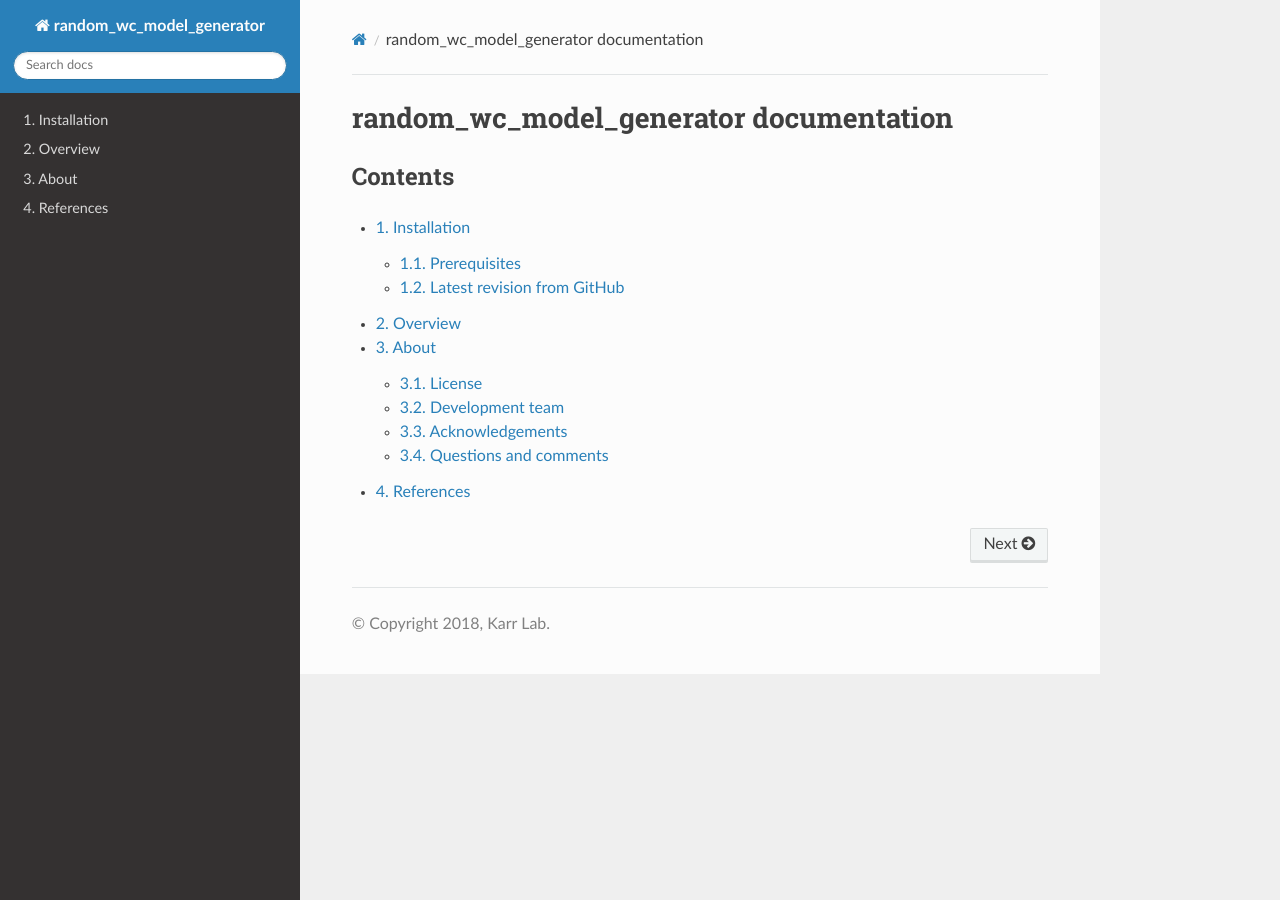
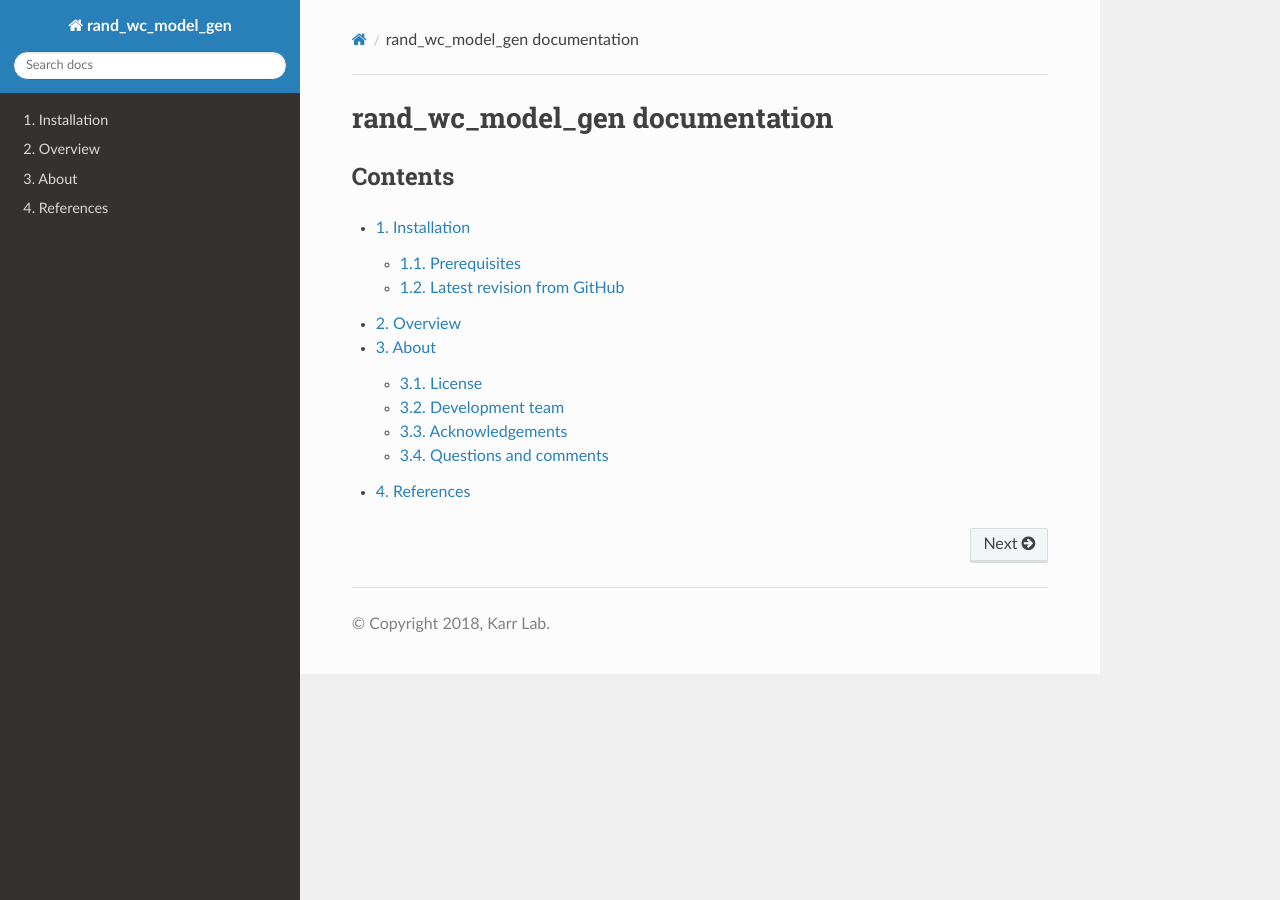
Before and after one commit to KarrLab/rand_wc_model_gen, a Sphinx documentation site: the page built from docs/index.rst, in a window 1280 px wide. Built offline with Sphinx 7.4.7 and the Read the Docs theme 2.0.0, drawn with Linux system fonts in a browser that asks for light colours; pages that are not in the unit, such as notebooks, are missing from menus.

Commit message:
renaming to rand_wc_model_gen

```diff
--- a/docs/conf.py
+++ b/docs/conf.py
@@ -48,7 +48,7 @@ source_suffix = '.rst'
 master_doc = 'index'
 
 # General information about the project.
-project = u'random_wc_model_generator'
+project = u'rand_wc_model_gen'
 copyright = u'{}, Karr Lab'.format(datetime.datetime.now().year)
 author = u'Karr Lab'
 
@@ -57,7 +57,7 @@ author = u'Karr Lab'
 # built documents.
 #
 # The short X.Y version.
-filename = os.path.join(os.path.dirname(__file__), '..', 'random_wc_model_generator', 'VERSION')
+filename = os.path.join(os.path.dirname(__file__), '..', 'rand_wc_model_gen', 'VERSION')
 with open(filename, 'r') as file:
     version = file.read()
 # The full version, including alpha/beta/rc tags.
@@ -141,9 +141,9 @@ def linkcode_resolve(domain, info):
         return None
     rel_filename = info['module'].replace('.', '/')
     if os.path.isfile(os.path.join(os.path.dirname(__file__), '..', rel_filename + '.py')):
-        return "https://github.com/KarrLab/random_wc_model_generator/blob/master/{}.py".format(rel_filename)
+        return "https://github.com/KarrLab/rand_wc_model_gen/blob/master/{}.py".format(rel_filename)
     else:
-        return "https://github.com/KarrLab/random_wc_model_generator/blob/master/{}/__init__.py".format(rel_filename)
+        return "https://github.com/KarrLab/rand_wc_model_gen/blob/master/{}/__init__.py".format(rel_filename)
 
 
 # -- napoleon options -----------------------------------------------------
@@ -180,7 +180,7 @@ html_theme_path = [sphinx_rtd_theme.get_html_theme_path()]
 # The name for this set of Sphinx documents.
 # "<project> v<release> documentation" by default.
 #
-# html_title = u'random_wc_model_generator v0.0.1'
+# html_title = u'rand_wc_model_gen v0.0.1'
 
 # A shorter title for the navigation bar.  Default is the same as html_title.
 #
@@ -280,7 +280,7 @@ html_show_copyright = True
 # html_search_scorer = 'scorer.js'
 
 # Output file base name for HTML help builder.
-htmlhelp_basename = 'random_wc_model_generator-doc'
+htmlhelp_basename = 'rand_wc_model_gen-doc'
 
 # -- Options for LaTeX output ---------------------------------------------
 
@@ -306,7 +306,7 @@ latex_elements = {
 # (source start file, target name, title,
 #  author, documentclass [howto, manual, or own class]).
 latex_documents = [
-    (master_doc, 'random_wc_model_generator.tex', u'random_wc_model_generator documentation',
+    (master_doc, 'rand_wc_model_gen.tex', u'rand_wc_model_gen documentation',
      u'Karr Lab', 'manual'),
 ]
 
@@ -348,7 +348,7 @@ latex_documents = [
 # One entry per manual page. List of tuples
 # (source start file, name, description, authors, manual section).
 man_pages = [
-    (master_doc, 'random_wc_model_generator', u'random_wc_model_generator documentation',
+    (master_doc, 'rand_wc_model_gen', u'rand_wc_model_gen documentation',
      [author], 1)
 ]
 
@@ -363,8 +363,8 @@ man_pages = [
 # (source start file, target name, title, author,
 #  dir menu entry, description, category)
 texinfo_documents = [
-    (master_doc, 'random_wc_model_generator', u'random_wc_model_generator documentation',
-     author, 'random_wc_model_generator', 'One line description of project.',
+    (master_doc, 'rand_wc_model_gen', u'rand_wc_model_gen documentation',
+     author, 'rand_wc_model_gen', 'One line description of project.',
      'Miscellaneous'),
 ]
 
@@ -392,5 +392,5 @@ googleanalytics_id = 'UA-86340737-1'
 
 # -- if RTD, redirect to https://docs.karrlab.org  ------------------------
 
-addmetahtml_content = '<meta http-equiv="refresh" content="0; url=https://docs.karrlab.org/random_wc_model_generator" />'
+addmetahtml_content = '<meta http-equiv="refresh" content="0; url=https://docs.karrlab.org/rand_wc_model_gen" />'
 addmetahtml_enabled = os.getenv('READTHEDOCS', '') == 'True'
--- a/docs/index.rst
+++ b/docs/index.rst
@@ -1,4 +1,4 @@
-random_wc_model_generator documentation
+rand_wc_model_gen documentation
 =======================================
 
 Contents
--- a/docs/installation.rst
+++ b/docs/installation.rst
@@ -11,4 +11,4 @@ Latest revision from GitHub
 ---------------------------
 Run the following command to install the latest version from GitHub::
 
-    pip install git+git://github.com/KarrLab/random_wc_model_generator.git#egg=random_wc_model_generator
+    pip install git+git://github.com/KarrLab/rand_wc_model_gen.git#egg=rand_wc_model_gen
--- a/random_wc_model_generator/__init__.py
+++ b/random_wc_model_generator/__init__.py
@@ -1,7 +1,7 @@
 import pkg_resources
 
 # read version
-with open(pkg_resources.resource_filename('random_wc_model_generator', 'VERSION'), 'r') as file:
+with open(pkg_resources.resource_filename('rand_wc_model_gen', 'VERSION'), 'r') as file:
     __version__ = file.read().strip()
 
 # API
--- a/setup.py
+++ b/setup.py
@@ -7,7 +7,7 @@ except ImportError:
     import pkg_utils
 import os
 
-name = 'random_wc_model_generator'
+name = 'rand_wc_model_gen'
 dirname = os.path.dirname(__file__)
 package_data = {
     name: [
@@ -45,7 +45,7 @@ setuptools.setup(
     ],
     entry_points={
         'console_scripts': [
-            'random_wc_model_generator = random_wc_model_generator.__main__:main',
+            'rand_wc_model_gen = rand_wc_model_gen.__main__:main',
         ],
     },
 )
```
Also changed, not shown: README.md (+9 -9 lines), 9 other files.
